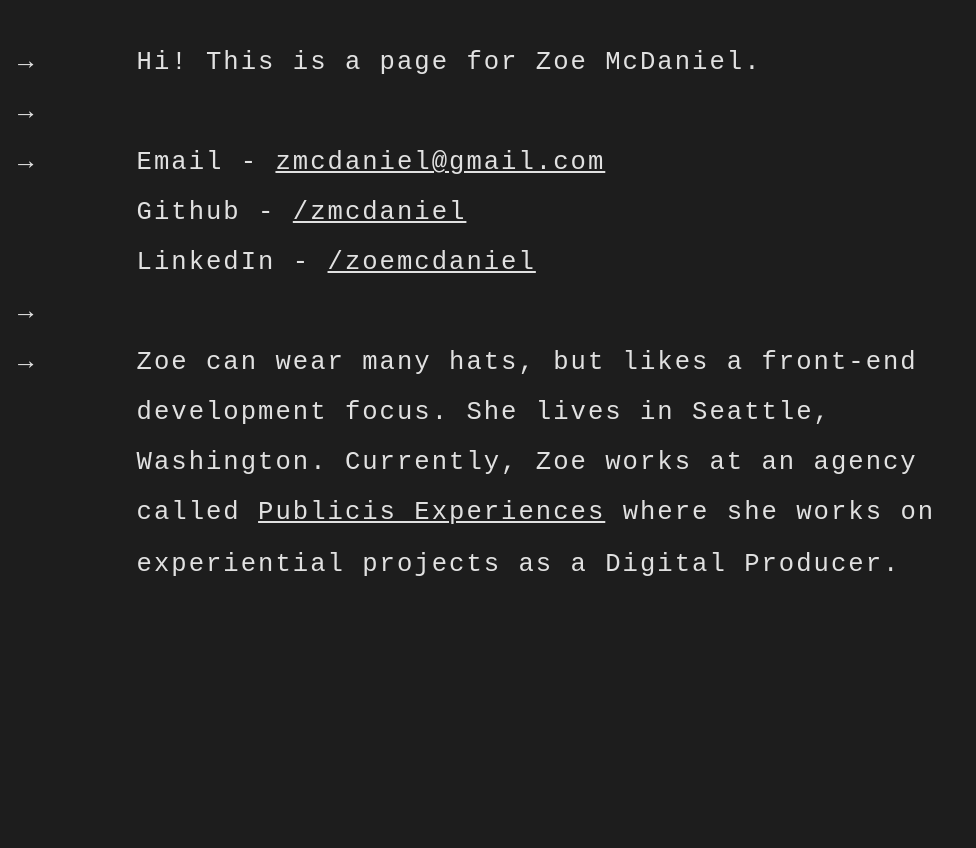
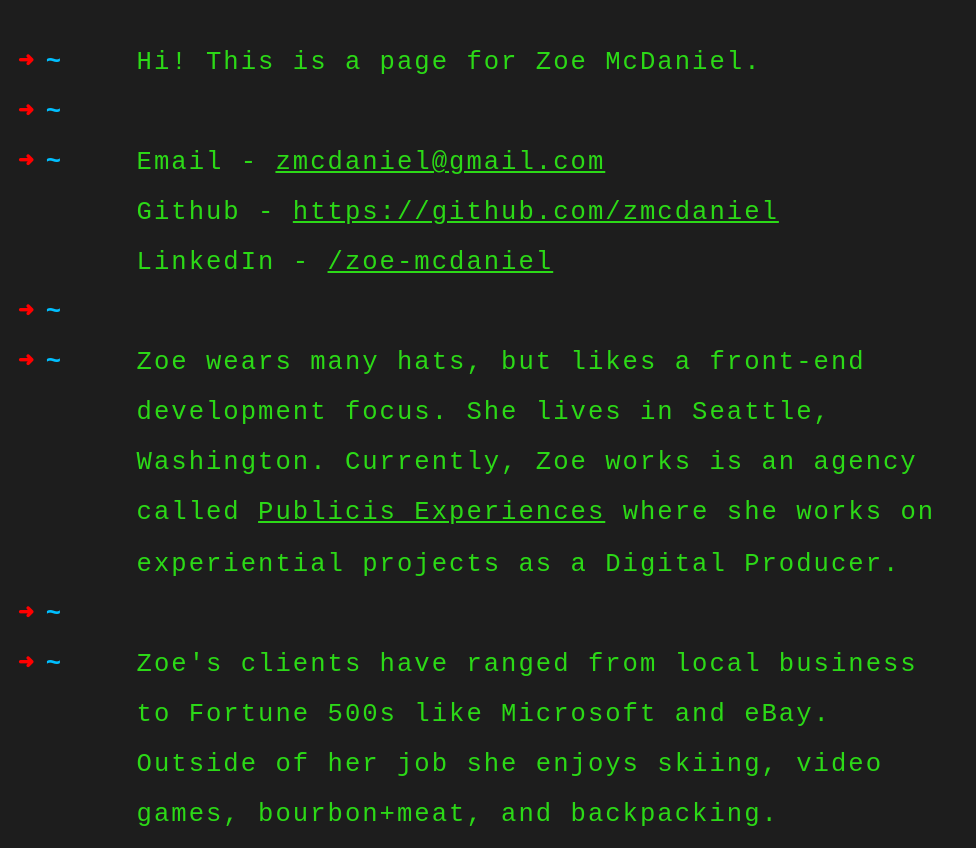
Before and after one commit to zmcdaniel/zoe-site, a plain HTML site: page index.html in a window 1280 px wide. Shown: the whole page, without its empty margins (0-976 px from the left). Before the commit the page ends 800 px from the top, so only its background shows below. Drawn offline with Linux system fonts and the light colour scheme.

Commit message:
Adding extra copy

```diff
--- a/index.html
+++ b/index.html
@@ -7,7 +7,7 @@
 <body>
 <div class="row">
     <div class="left">
-        &rarr;
+        <span class="rarr">	&#10140;</span><span class="squig">&#126;</span>
     </div>
     <div class="right" style="margin-top: -10px;">
         Hi! This is a page for Zoe McDaniel.
@@ -16,7 +16,7 @@
 
 <div class="row">
     <div class="left">
-        &rarr;
+        <span class="rarr">&#10140;</span><span class="squig">&#126;</span>
     </div>
     <div class="right" >
     </div>
@@ -24,18 +24,18 @@
 
 <div class="row">
     <div class="left">
-        &rarr;
+        <span class="rarr">&#10140;</span><span class="squig">&#126;</span>
     </div>
     <div class="right" >
         Email - <a href="mailto:zmcdaniel@gmail.com" alt="Email Zoe">zmcdaniel@gmail.com</a><br />
-        Github - <a href="github.com/zmcdaniel" alt="Look at Zoe's GitHub repos">/zmcdaniel</a><br />
-        LinkedIn - <a href="linkedin.com/in/zoemcdaniel" alt="Check out Zoe's career history">/zoemcdaniel</a>
+        Github - <a href="github.com/zmcdaniel" alt="Look at Zoe's GitHub repos">https://github.com/zmcdaniel</a><br />
+        LinkedIn - <a href="https://www.linkedin.com/in/zoe-mcdaniel/" alt="Check out Zoe's career history">/zoe-mcdaniel</a>
     </div>
 </div>
 
 <div class="row">
     <div class="left">
-        &rarr;
+        <span class="rarr">&#10140;</span><span class="squig">&#126;</span>
     </div>
     <div class="right" >
     </div>
@@ -43,10 +43,27 @@
 
 <div class="row">
     <div class="left">
-        &rarr;
+        <span class="rarr">&#10140;</span><span class="squig">&#126;</span>
     </div>
     <div class="right" >
-        Zoe can wear many hats, but likes a front-end development focus. She lives in Seattle, Washington. Currently, Zoe works at an agency called <a href="publicisxp.com" alt="View Zoe's current company -- Zoe did the website.">Publicis Experiences</a> where she works on experiential projects as a Digital Producer. <span class="blinking-cursor">|</span>
+        Zoe wears many hats, but likes a front-end development focus. She lives in Seattle, Washington. Currently, Zoe works is an agency called <a href="publicisxp.com" alt="View Zoe's current company -- Zoe did the website.">Publicis Experiences</a> where she works on experiential projects as a Digital Producer. <span class="blinking-cursor">|</span>
+    </div>
+</div>
+
+<div class="row">
+    <div class="left">
+        <span class="rarr">&#10140;</span><span class="squig">&#126;</span>
+    </div>
+    <div class="right" >
+    </div>
+</div>
+
+<div class="row">
+    <div class="left">
+        <span class="rarr">&#10140;</span><span class="squig">&#126;</span>
+    </div>
+    <div class="right" >
+        Zoe's clients have ranged from local business to Fortune 500s like Microsoft and eBay. Outside of her job she enjoys skiing, video games, bourbon+meat, and backpacking.
     </div>
 </div>
 
--- a/style/style.css
+++ b/style/style.css
@@ -11,6 +11,16 @@
     font-weight: 900;
 }
 
+.rarr {
+    color: #f00;
+}
+
+.squig {
+    color: deepskyblue;
+    padding-left: 10%;
+    weight: 800px;
+}
+
 .right {
     width: 80%;
     display: inline-block;
@@ -21,20 +31,20 @@ body {
     font-size: 3vw;
     font-family: monospace;
     margin-top: 3%;
-    color: #e1e1e1;
+    color: #2cd917;
     font-size: 2vw;
     letter-spacing: 2px;
     line-height: 50px;
 }
 
 a {
-    color: #e1e1e1;
+    color: #2cd917;
 }
 
 .blinking-cursor {
     font-weight: 100;
     font-size: 30px;
-    color: #2E3D48;
+    color: #2cd917;
     -webkit-animation: 1s blink step-end infinite;
     -moz-animation: 1s blink step-end infinite;
     -ms-animation: 1s blink step-end infinite;
@@ -47,7 +57,7 @@ a {
         color: transparent;
     }
     50% {
-        color: #e1e1e1;
+        color: #2cd917;
     }
 }
 
@@ -56,7 +66,7 @@ a {
         color: transparent;
     }
     50% {
-        color: #e1e1e1;
+        color: #2cd917;
     }
 }
 
@@ -65,7 +75,7 @@ a {
         color: transparent;
     }
     50% {
-        color: #e1e1e1;
+        color: #2cd917;
     }
 }
 
@@ -74,7 +84,7 @@ a {
         color: transparent;
     }
     50% {
-        color: #e1e1e1;
+        color: #2cd917;
     }
 }
 
@@ -83,6 +93,6 @@ a {
         color: transparent;
     }
     50% {
-        color: #e1e1e1;
+        color: #2cd917;
     }
 }
```
